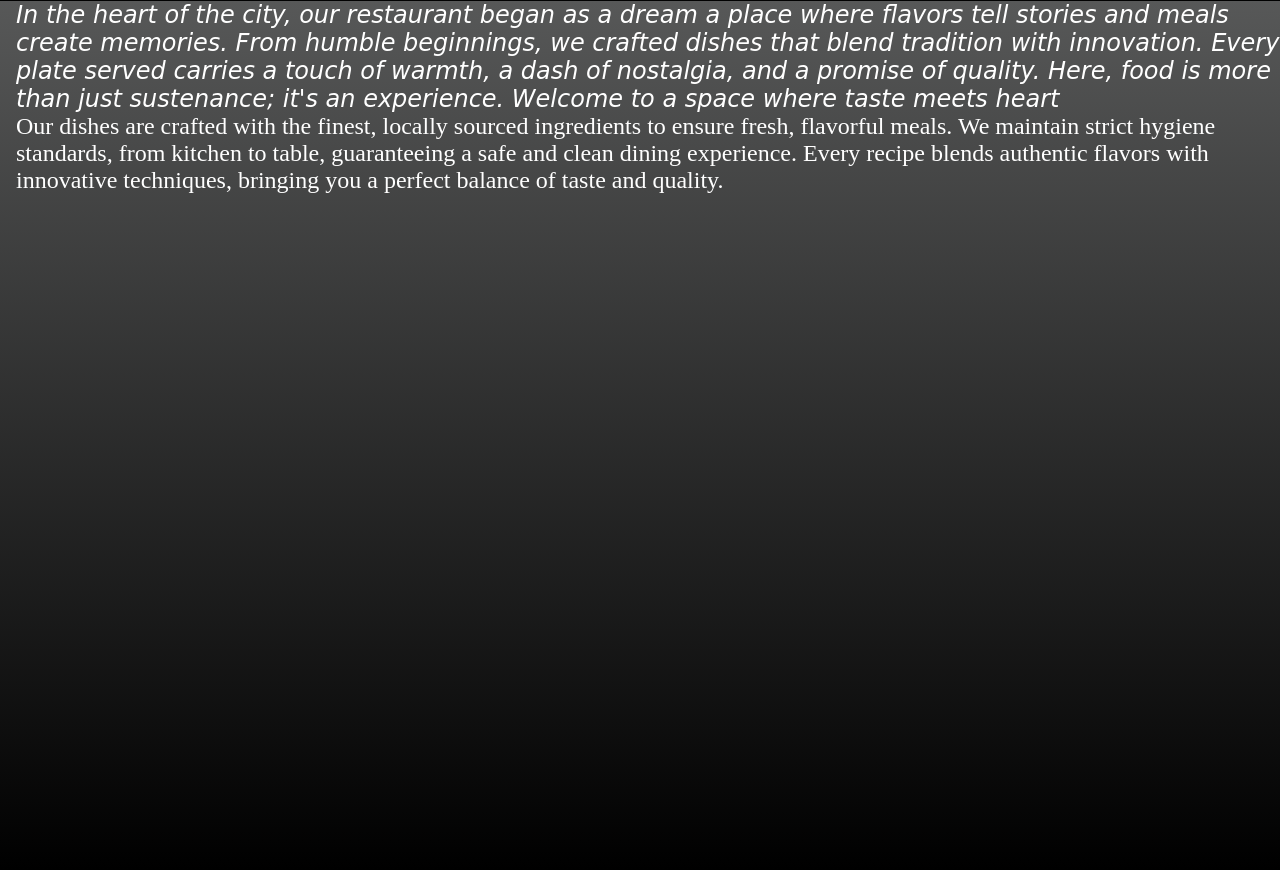
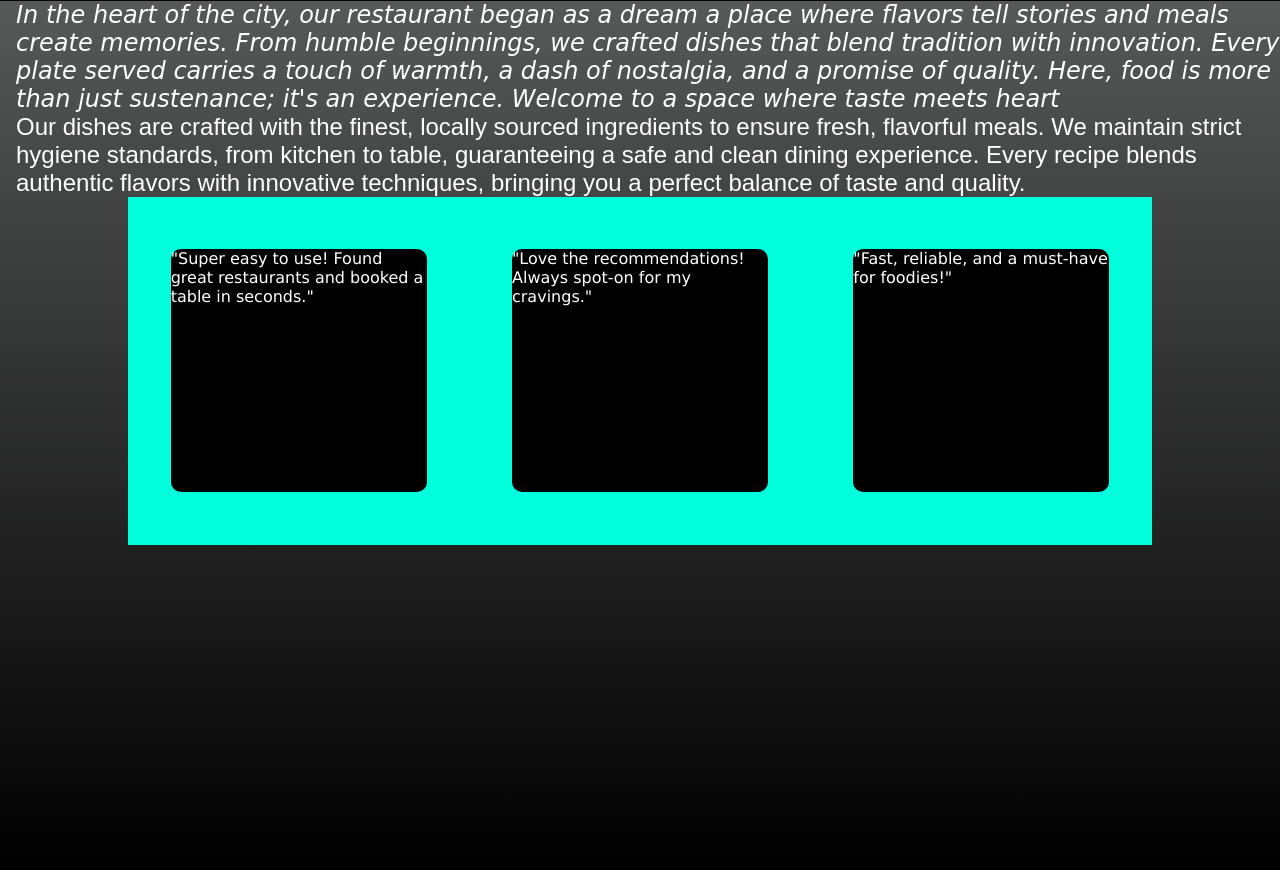
Before and after one commit to Hariharan-dev-3/Restaurent-application-, a web app: file html/home.html in a window 1280 px wide. Shown: the part 4344-5214 px from the top of the page. Run offline with its HTML, style and script files only (its server is not run), Linux system fonts and the light colour scheme.

Commit message:
about page

```diff
--- a/css/home.css
+++ b/css/home.css
@@ -546,12 +546,31 @@ article{
 #about .story{
 font-family: cursive;
 font-size: 1.5em;
-font-
+
 
 }
 #about .facts{
-font-family: 'Times New Roman', Times, serif;
-font-size: 1.5em;
-font-style: normal;
+    font-family: fantasy;
+    font-size: 1.5em;
+    font-style: normal;
 
 }
+
+#about .review{
+    width: 80%;
+    height: 40%;
+    background-color: #01ffdd;
+    justify-self: center;
+    display: flex;
+    justify-content: space-around;
+    align-items: center;
+
+}
+
+.review .customer{
+    width: 25%;
+    height: 70%;
+    background-color: #000000;
+    border-radius: 10px;
+
+}
--- a/html/home.html
+++ b/html/home.html
@@ -192,9 +192,9 @@
                 <p class="story">In the heart of the city, our restaurant began as a dream a place where flavors tell stories and meals create memories. From humble beginnings, we crafted dishes that blend tradition with innovation. Every plate served carries a touch of warmth, a dash of nostalgia, and a promise of quality. Here, food is more than just sustenance; it's an experience. Welcome to a space where taste meets heart</p>
                 <p class="facts">Our dishes are crafted with the finest, locally sourced ingredients to ensure fresh, flavorful meals. We maintain strict hygiene standards, from kitchen to table, guaranteeing a safe and clean dining experience. Every recipe blends authentic flavors with innovative techniques, bringing you a perfect balance of taste and quality.</p>
                 <div class="review">
-                    <div class="customer"></div>
-                    <div class="customer"></div>
-                    <div class="customer"></div>
+                    <div class="customer">"Super easy to use! Found great restaurants and booked a table in seconds."</div>
+                    <div class="customer">"Love the recommendations! Always spot-on for my cravings."</div>
+                    <div class="customer">"Fast, reliable, and a must-have for foodies!"</div>
                 </div>
              </section>
 
```
